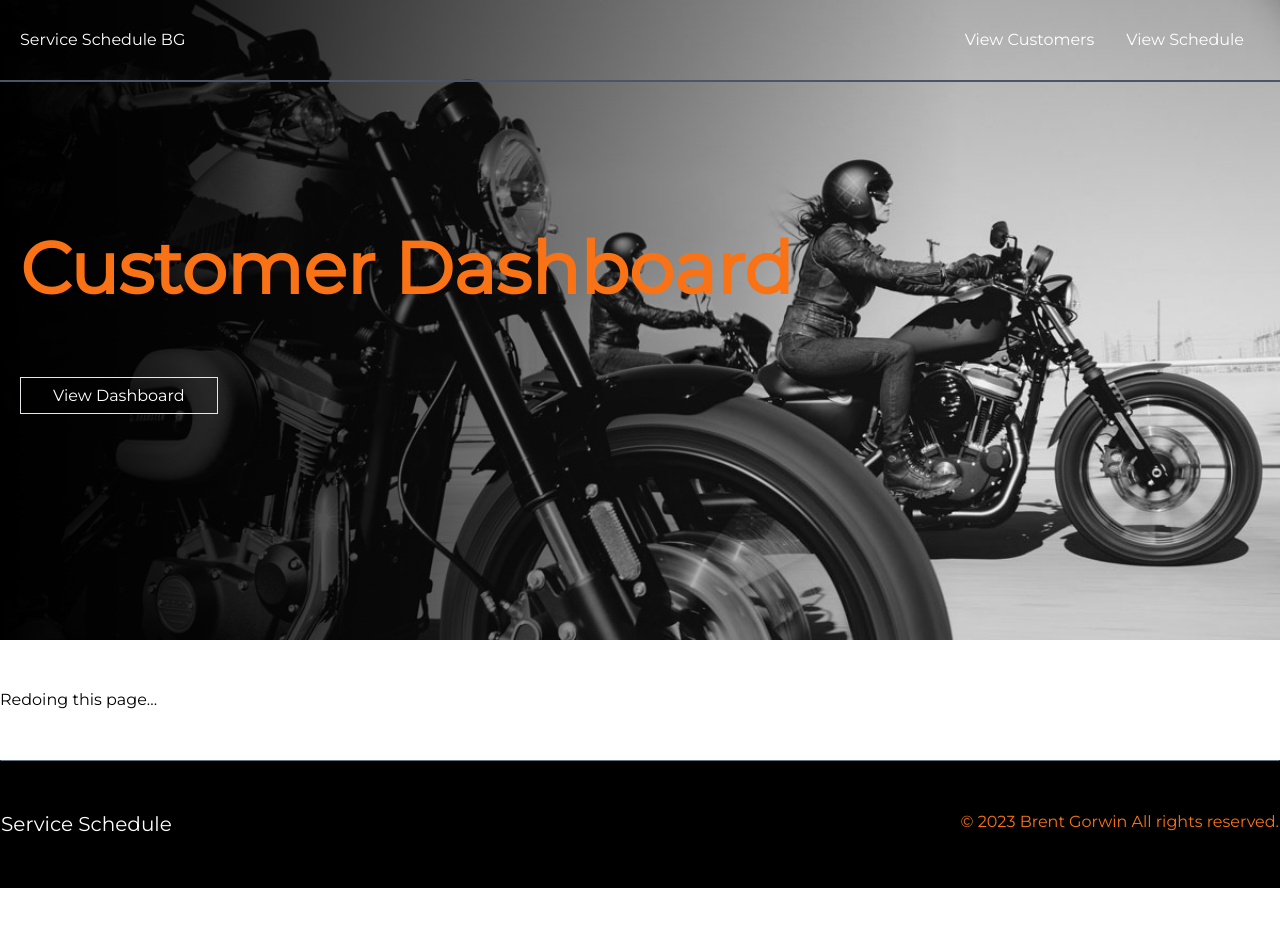
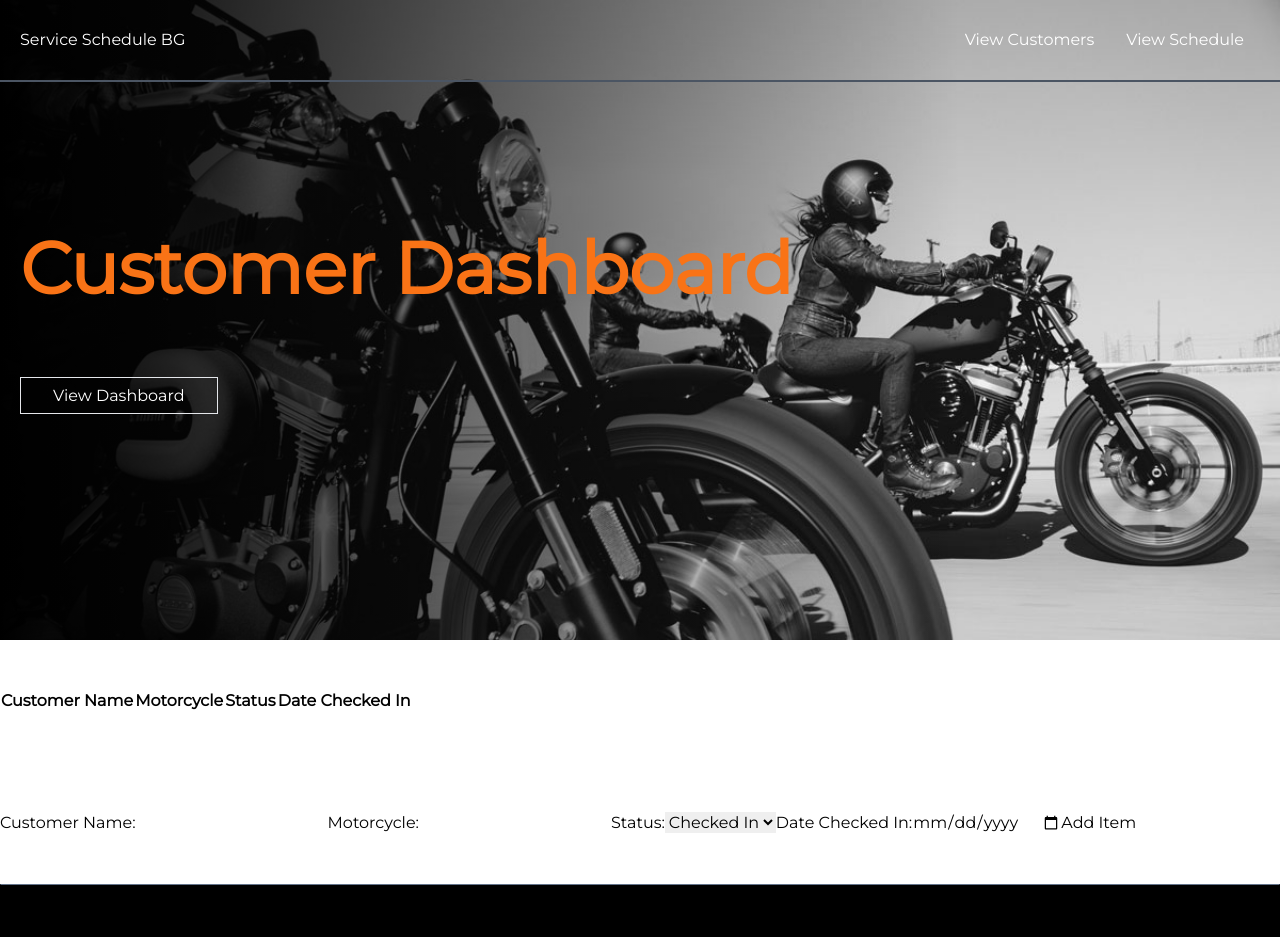
Before and after one commit to bgorwin/service-schedule, a Next.js app: page /customers in a window 1280 px wide. Shown: the top 937 px of the page. Before the commit the page ends 888 px from the top, so only its background shows below. Built offline with nearby package versions, Linux system fonts and the light colour scheme.

Commit message:
Added new form to add a customer, but next I have to style it using tailwind

```diff
--- a/app/customers/page.jsx
+++ b/app/customers/page.jsx
@@ -1,12 +1,27 @@
+"use client"
+import React, { useState } from 'react';
+
 import Hero from '../../components/Hero';
+import CustomerList from '../../components/CustomerList';
+import AddCustomerForm from '../../components/AddCustomerForm';
 
 export default function Customers() {
+    const [items, setItems] = useState([]);
+
+    const handleAddItem = (newItem) => {
+        setItems([...items, newItem]);
+    };
+
     return (
         <div>
             <Hero heading="Customer Dashboard" image="custom-img" />
 
             <section className="py-12">
-                <h1>Redoing this page...</h1>
+                <CustomerList items={items}  />
+            </section>
+
+            <section className="py-12">
+                <AddCustomerForm onAdd={handleAddItem} />
             </section>
         </div>
     );
--- /dev/null
+++ b/components/AddCustomerForm.jsx
@@ -0,0 +1,70 @@
+"use client"
+
+import React, { useState } from 'react';
+
+const AddCustomerForm = ({ onAdd }) => {
+  const [customerName, setCustomerName] = useState('');
+  const [motorcycle, setMotorcycle] = useState('');
+  const [status, setStatus] = useState('checked-in');
+  const [dateCheckedIn, setDateCheckedIn] = useState('');
+
+  const handleSubmit = (e) => {
+    e.preventDefault();
+    // Create an object with the form values
+    const newItem = {
+      customerName,
+      motorcycle,
+      status,
+      dateCheckedIn,
+    };
+
+    // Pass the new item to the parent component
+    onAdd(newItem);
+
+    // Clear the form inputs
+    setCustomerName('');
+    setMotorcycle('');
+    setStatus('checked-in');
+    setDateCheckedIn('');
+  };
+
+  return (
+    <form onSubmit={handleSubmit}>
+      <label>
+        Customer Name:
+        <input
+          type="text"
+          value={customerName}
+          onChange={(e) => setCustomerName(e.target.value)}
+        />
+      </label>
+      <label>
+        Motorcycle:
+        <input
+          type="text"
+          value={motorcycle}
+          onChange={(e) => setMotorcycle(e.target.value)}
+        />
+      </label>
+      <label>
+        Status:
+        <select value={status} onChange={(e) => setStatus(e.target.value)}>
+          <option value="checked-in">Checked In</option>
+          <option value="on-lift">On Lift</option>
+          <option value="completed">Completed</option>
+        </select>
+      </label>
+      <label>
+        Date Checked In:
+        <input
+          type="date"
+          value={dateCheckedIn}
+          onChange={(e) => setDateCheckedIn(e.target.value)}
+        />
+      </label>
+      <button type="submit">Add Item</button>
+    </form>
+  );
+};
+
+export default AddCustomerForm;
--- a/components/CustomerForm.jsx
+++ /dev/null
@@ -1,129 +0,0 @@
-"use client"
-import React, { useState } from 'react';
-
-const CustomerForm = () => {
-  const [customers, setCustomers] = useState([]);
-  const [name, setName] = useState('');
-  const [motorcycle, setMotorcycle] = useState('');
-  const [status, setStatus] = useState('');
-  const [phone, setPhone] = useState('');
-  const [email, setEmail] = useState('');
-
-
-  const handleSubmit = (e) => {
-    e.preventDefault();
-
-    const newCustomer = {
-      name,
-      motorcycle,
-      status,
-      phone,
-      email,
-    };
-
-    setCustomers([...customers, newCustomer]);
-
-    // Reset form fields
-    setName('');
-    setMotorcycle('');
-    setStatus('');
-    setPhone('');
-    setEmail('');
-  };
-
-  return (
-    <div className="container mx-auto">
-      <form onSubmit={handleSubmit} className="mb-4">
-        <div className="mb-4">
-          <label htmlFor="name" className="block text-gray-700 font-semibold mb-2">Name</label>
-          <input
-            type="text"
-            id="name"
-            value={name}
-            onChange={(e) => setName(e.target.value)}
-            className="border rounded py-2 px-3 w-full"
-            required
-          />
-        </div>
-
-        <div className="mb-4">
-          <label htmlFor="motorcycle" className="block text-gray-700 font-semibold mb-2">Motorcycle Details</label>
-          <input
-            type="text"
-            id="motorcycle"
-            value={motorcycle}
-            onChange={(e) => setMotorcycle(e.target.value)}
-            className="border rounded py-2 px-3 w-full"
-            required
-          />
-        </div>
-
-        <div className="mb-4">
-          <label htmlFor="status" className="block text-gray-700 font-semibold mb-2">Status</label>
-          <input
-            type="text"
-            id="status"
-            value={status}
-            onChange={(e) => setStatus(e.target.value)}
-            className="border rounded py-2 px-3 w-full"
-            required
-          />
-        </div>
-
-        <div className="mb-4">
-          <label htmlFor="phone" className="block text-gray-700 font-semibold mb-2">Phone</label>
-          <input
-            type="tel"
-            id="phone"
-            value={phone}
-            onChange={(e) => setPhone(e.target.value)}
-            className="border rounded py-2 px-3 w-full"
-            required
-          />
-        </div>
-
-        <div className="mb-4">
-          <label htmlFor="email" className="block text-gray-700 font-semibold mb-2">Email</label>
-          <input
-            type="email"
-            id="email"
-            value={email}
-            onChange={(e) => setEmail(e.target.value)}
-            className="border rounded py-2 px-3 w-full"
-            required
-          />
-        </div>
-
-
-        <button type="submit" className="bg-orange-500 hover:bg-black text-white py-2 px-4 rounded-full">
-          Add Customer
-        </button>
-      </form>
-
-      <table className="min-w-full bg-white">
-        <thead>
-          <tr>
-            <th className="py-3 px-4 bg-gray-100 font-semibold text-left">Name</th>
-            <th className="py-3 px-4 bg-gray-100 font-semibold text-left">Motorcycle Details</th>
-            <th className="py-3 px-4 bg-gray-100 font-semibold text-left">Status</th>
-            <th className="py-3 px-4 bg-gray-100 font-semibold text-left">Phone</th>
-            <th className="py-3 px-4 bg-gray-100 font-semibold text-left">Email</th>
-          </tr>
-        </thead>
-        <tbody>
-          {customers.map((customer, index) => (
-            <tr key={index}>
-              <td className="py-2 px-4 border-b">{customer.name}</td>
-              <td className="py-2 px-4 border-b">{customer.motorcycle}</td>
-              <td className="py-2 px-4 border-b">{customer.status}</td>
-              <td className="py-2 px-4 border-b">{customer.phone}</td>
-              <td className="py-2 px-4 border-b">{customer.email}</td>
-            </tr>
-          ))}
-        </tbody>
-      </table>
-    </div>
-  );
-};
-
-export default CustomerForm;
--- /dev/null
+++ b/components/CustomerList.jsx
@@ -0,0 +1,28 @@
+import React from 'react';
+
+const CustomerList = ({ items }) => {
+  return (
+    <table>
+      <thead>
+        <tr>
+          <th>Customer Name</th>
+          <th>Motorcycle</th>
+          <th>Status</th>
+          <th>Date Checked In</th>
+        </tr>
+      </thead>
+      <tbody>
+        {items.map((item, index) => (
+          <tr key={index}>
+            <td>{item.customerName}</td>
+            <td>{item.motorcycle}</td>
+            <td>{item.status}</td>
+            <td>{item.dateCheckedIn}</td>
+          </tr>
+        ))}
+      </tbody>
+    </table>
+  );
+};
+
+export default CustomerList;
```
